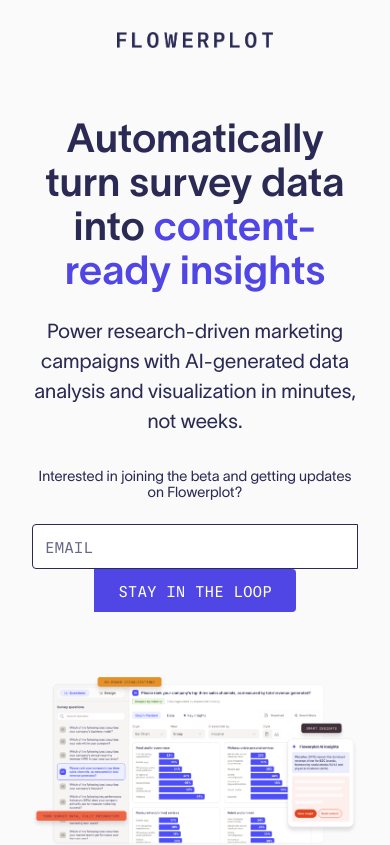
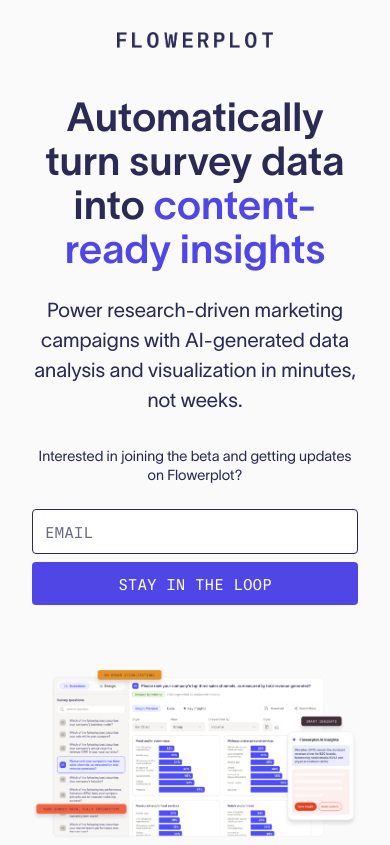
Before and after one commit to datalily-studio/flowerplot-calculator, a React (Create React App) app: page / in a window 390 px wide. Shown: the top 845 px of the page. Built offline with nearby package versions, Linux system fonts and the light colour scheme.

Commit message:
updated spacing

```diff
--- a/src/styles/Home.css
+++ b/src/styles/Home.css
@@ -103,6 +103,7 @@
     font-size: 0.9rem;
     color: #2A2A55;
     margin-bottom: 1.5rem;
+    line-height: 1.3em;
 }
 
 .features-grid {
@@ -178,6 +179,10 @@
         font-size: 2.5rem;
     }
 
+    .nav-header {
+        margin-bottom: 1.7em;
+    }
+
     .features-grid {
         grid-template-columns: 1fr;
     }
@@ -185,11 +190,21 @@
     .email-signup {
         flex-direction: column;
         align-items: center;
+        width: 100%;
+        max-width: 400px;
+        margin-left: auto;
+        margin-right: auto;
+        gap: 8px;
     }
 
     .email-input {
         width: 100%;
-        max-width: 400px;
+        border-radius: 4px;
+    }
+
+    .signup-button {
+        width: 100%;
+        border-radius: 4px;
     }
 
     .demo-image {
```
